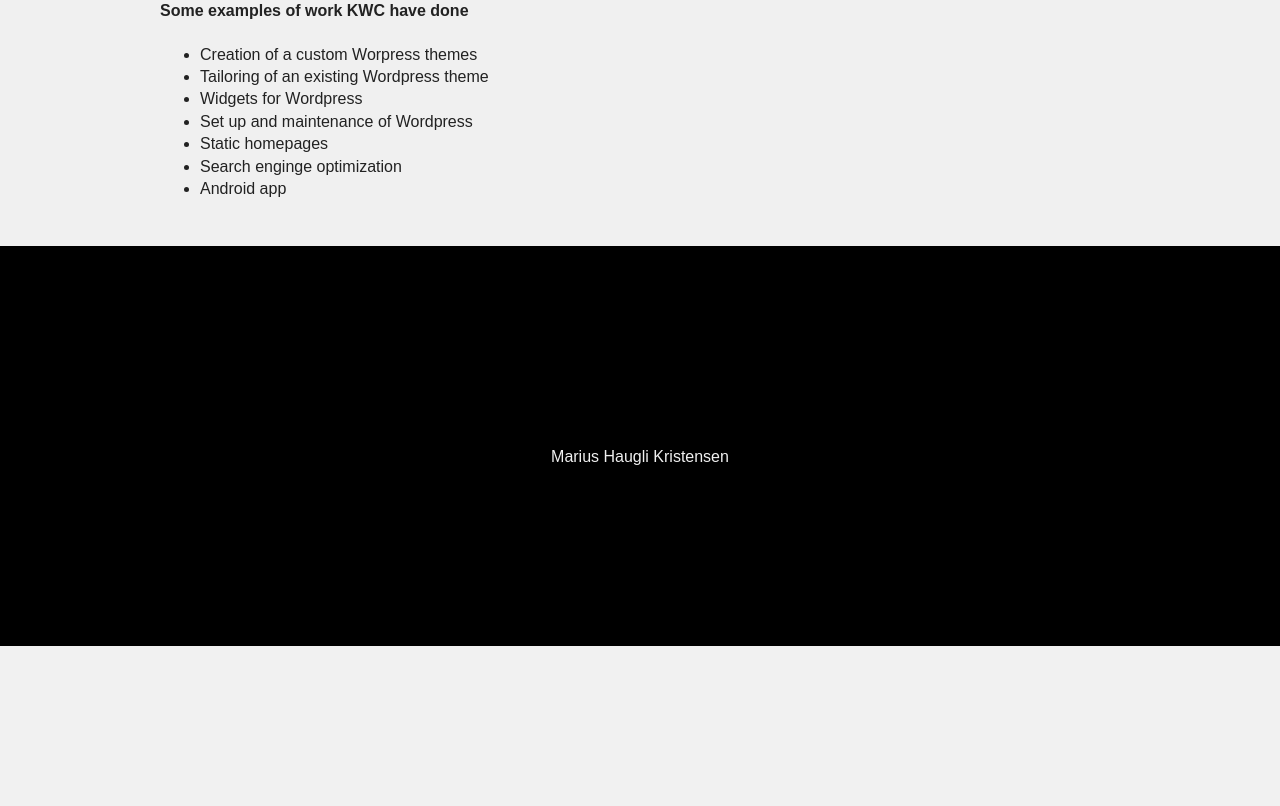
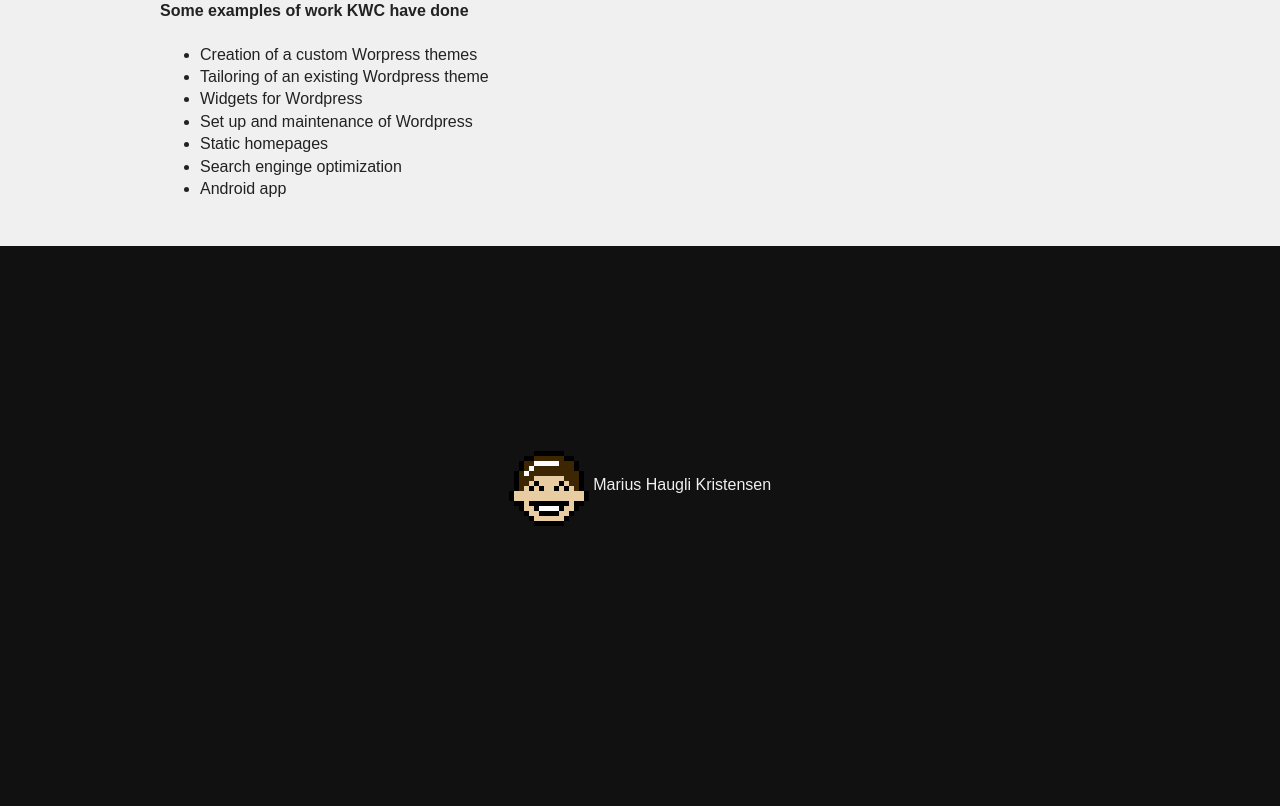
Before and after one commit to crea1/suiram_org_web, a PHP site: page / in a window 1280 px wide. Shown: the part 950-1756 px from the top of the page. Before the commit the page ends 1596 px from the top, so only its background shows below. Run offline with PHP 8.4, Linux system fonts and the light colour scheme; some libraries are stand-ins or nearby versions.

Commit message:
Added image at footer

```diff
--- a/css/main.css
+++ b/css/main.css
@@ -96,7 +96,7 @@ textarea {
 
 h1                      { color: #2c2c2c; }
 body                    { background-color: #f0f0f0; padding-top: 111px; }
-footer                  { background-color: #000; height: 400px; color: #f0f0f0; }
+footer                  { background-color: #111; height: 35em; color: #f0f0f0; }
 #menu-container-top     { height:91px; position: fixed; top: 0; width: 100%; background-color: #fff; opacity: 0.9; border-bottom: 1px ridge #CCCCCC; z-index: 9999; }
 #menu-container-margin  { max-width: 960px; margin: 0 auto; height: 100%; }
 #menu-header            { float: left; margin-left: 11px; margin-top: 45px;padding: 0px; font-family: Georgia, Times, "Times New Roman", serif; }
--- a/index.html
+++ b/index.html
@@ -105,7 +105,7 @@
 </div>
 <footer>
     <div id="footer-info">
-        Marius Haugli Kristensen
+        <img src="img/crea1_8bit.png" alt="crea1"/> Marius Haugli Kristensen
     </div>
 </footer>
 
```
Also changed, not shown: img/crea1_8bit.png (added).
